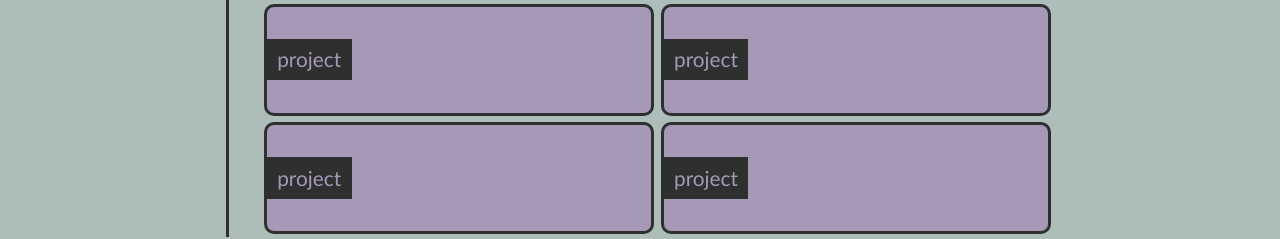
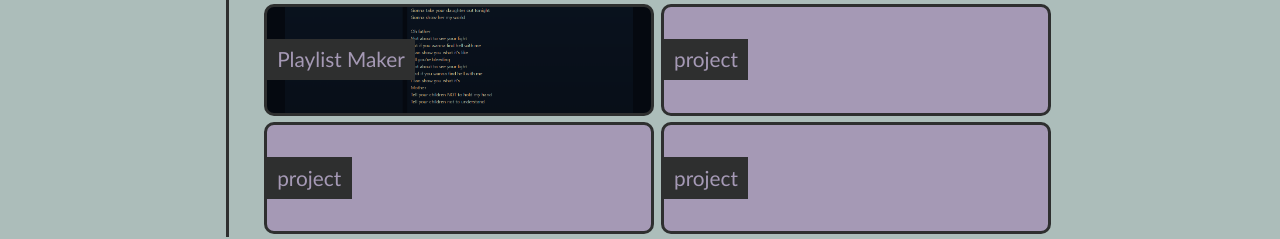
Before and after one commit to Karlfranzia/my-portfolio, a plain HTML site: page index.html in a window 1280 px wide. Shown: the part 713-952 px from the top of the page. Drawn offline with Linux system fonts and the light colour scheme.

Commit message:
added project

```diff
--- a/index.html
+++ b/index.html
@@ -48,8 +48,8 @@
             </a>
          </div>
 
-         <div class="p2">
-             <p>project</p>
+         <div id="playlist-maker" class="p2">
+             <p>Playlist Maker</p>
          </div>
 
          <div class="p2">
--- a/style.css
+++ b/style.css
@@ -79,6 +79,13 @@ section{
     display: flex;
     flex-direction: column;
     width: 70%;
+}
+
+#playlist-maker{
+    background-image: url(./assets/screencapture-whitneywishart-github-io-project-one-lyrics-legend-2023-02-21-18_24_46.png);
+    background-size:     cover;
+    background-repeat:   no-repeat;
+    background-position: center center;
 }
 
 #landing-page{
```
Also changed, not shown: assets/screencapture-whitneywishart-github-io-project-one-lyrics-legend-2023-02-21-18_24_46.png (added).
